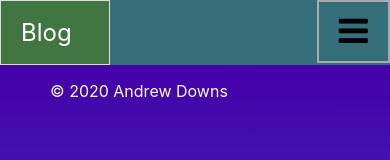
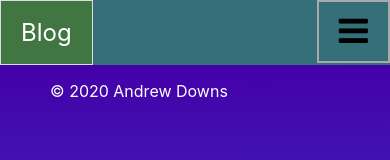
Before and after one commit to andrewdownsau/Business_Web-Dev-Portfolio, a React (Create React App) app: page /blog in a window 390 px wide. Shown: the top 160 px of the page. Built offline with nearby package versions, Linux system fonts and the light colour scheme.

Commit message:
Fixed: Small screen size styling for menu active option and cv link

```diff
--- a/src/components/body.css
+++ b/src/components/body.css
@@ -36,7 +36,7 @@
   #page_title {
     font-size: 8vw;
   }
-  .subtitle {
+  .subtitle, .link {
     font-size: 4.8vw;
   }
 }
--- a/src/components/menu.css
+++ b/src/components/menu.css
@@ -75,7 +75,8 @@ header a {
   header a {
     text-align: left;
     padding-left: 20px;
-    width: 110px
+    padding-right: 20px;
+    width: auto;
   }
 
   .icon {
```
